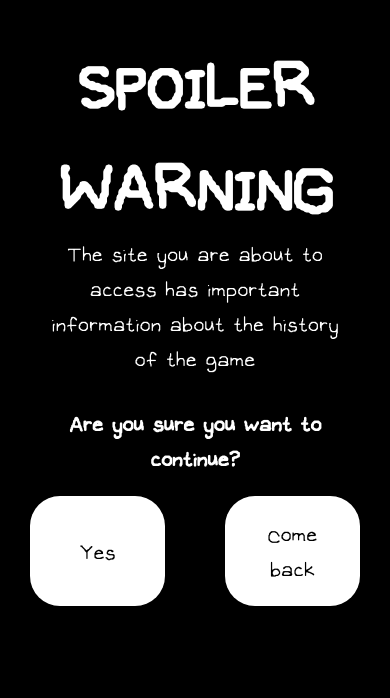
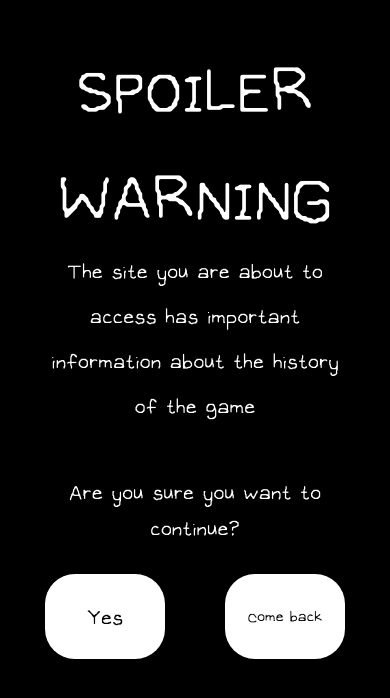
Before and after one commit to ToMaZiT/proyectocoder, a plain HTML site: page pages/spoiler.html in a window 390 px wide. Shown: the part 138-836 px from the top of the page. Drawn offline with nearby package versions, Linux system fonts and the light colour scheme.

Commit message:
Terminé de aplicar correctamente bootstrap y mejorar el responsive de las páginas

```diff
--- a/pages/spoiler.html
+++ b/pages/spoiler.html
@@ -4,7 +4,7 @@
     <meta charset="UTF-8">
     <meta name="viewport" content="width=device-width, initial-scale=1.0">
 
-
+    <link href="https://cdn.jsdelivr.net/npm/bootstrap@5.3.2/dist/css/bootstrap.min.css" rel="stylesheet" integrity="sha384-T3c6CoIi6uLrA9TneNEoa7RxnatzjcDSCmG1MXxSR1GAsXEV/Dwwykc2MPK8M2HN" crossorigin="anonymous">
     <link rel="stylesheet" href="../style.css">
     <title>SPOILER ALERT</title>
 </head>
@@ -24,11 +24,15 @@
             <h2 class="ask-spoiler">Are you sure you want to continue?</h2>
 
             <div class="back-home">
-                <p class="button-spoiler"><a href="story.html">Yes</a></p>
-                <p class="button-spoiler"><a href="../index.html">Come back</a></p>
+                <p class="button-spoiler d-flex justify-content-center align-items-center"><a href="story.html">Yes</a></p>
+                <p class="button-spoiler d-flex justify-content-center align-items-center fs-4"><a href="../index.html">Come back</a></p>
             </div>
+
+
         </section>
         <!-- Sección de alerta de spoiler -->
     </main>
+
+    <script src="https://cdn.jsdelivr.net/npm/bootstrap@5.3.2/dist/js/bootstrap.bundle.min.js" integrity="sha384-C6RzsynM9kWDrMNeT87bh95OGNyZPhcTNXj1NW7RuBCsyN/o0jlpcV8Qyq46cDfL" crossorigin="anonymous"></script>
 </body>
 </html>
--- a/style.css
+++ b/style.css
@@ -646,7 +646,7 @@ footer{
 
         display:grid;
         font-size: 35px;
-        padding: 50px;
+        padding: 0;
 
 
 
@@ -740,9 +740,9 @@ footer{
 
 .button-spoiler {
 
-    padding: 0 30px;
+    padding: 0 10px;
     margin: 0 30px;
-    width: 110px;
+    width: 120px;
     border-radius: 30px;
     font-size: 30px;
 
@@ -1109,6 +1109,11 @@ footer{
         padding-top: 15px;
     }
 
+    .story-data-box {
+        width: 85%;
+        padding: 20px;
+    }
+
 }
 
 
```
Also changed, not shown: pages/story.html (+2 -2 lines).
